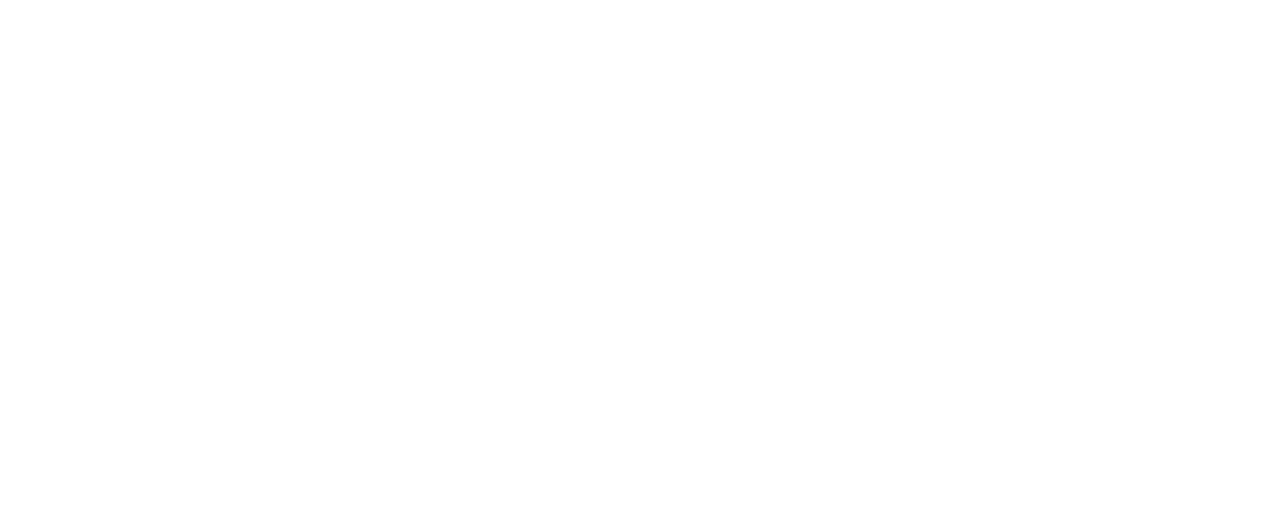
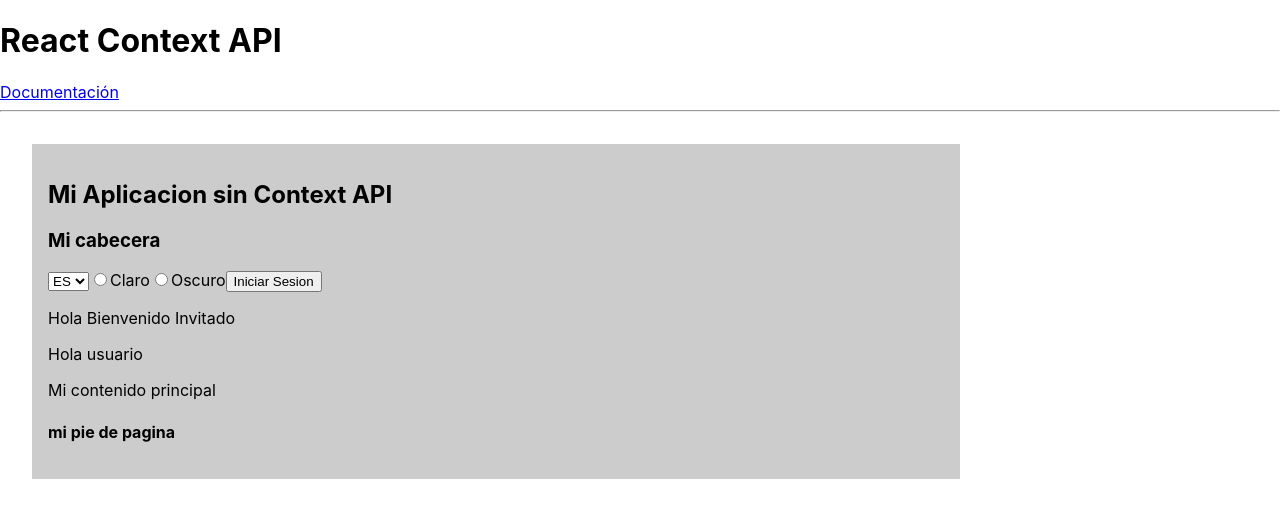
Before and after one commit to thedraxx/React-Context, a React (Create React App) app: page / in a window 1280 px wide. Shown: the top 518 px of the page. Built offline with nearby package versions, Linux system fonts and the light colour scheme.

Commit message:
added dark theme withot context

```diff
--- a/src/App.js
+++ b/src/App.js
@@ -1,8 +1,18 @@
+import { MyPage } from "./Components/MyPage";
 
 function App() {
   return (
     <div>
-
+      <h1>React Context API</h1>
+      <a
+        href="https://es.reactjs.org/docs/context.html"
+        target="_blank"
+        rel="noreferrer"
+      >
+        Documentación
+      </a>
+      <hr />
+      <MyPage />
     </div>
   );
 }
--- /dev/null
+++ b/src/Components/Footer.jsx
@@ -0,0 +1,9 @@
+import React from 'react'
+
+export const Footer = ({theme}) => {
+  return (
+    <footer className={theme}>
+    <h4>mi pie de pagina</h4>
+  </footer>
+  )
+}
--- /dev/null
+++ b/src/Components/Header.jsx
@@ -0,0 +1,31 @@
+import React from "react";
+
+export const Header = ({ theme, handleTheme }) => {
+  return (
+    <header className={theme}>
+      <h2>Mi Aplicacion sin Context API</h2>
+      <h3>Mi cabecera</h3>
+      <select name="language">
+        <option value="es">ES</option>
+        <option value="en">EN</option>
+      </select>
+      <input
+        type="radio"
+        name="theme"
+        id="light"
+        onClick={handleTheme}
+        value="light"
+      />
+      <label htmlFor="light">Claro</label>
+      <input
+        type="radio"
+        name="theme"
+        id="dark"
+        onClick={handleTheme}
+        value="dark"
+      />
+      <label htmlFor="dark">Oscuro</label>
+      <button>Iniciar Sesion</button>
+    </header>
+  );
+};
--- /dev/null
+++ b/src/Components/Main.jsx
@@ -0,0 +1,11 @@
+import React from "react";
+
+export const Main = ({theme}) => {
+  return (
+    <main className={theme}>
+      <p>Hola Bienvenido Invitado</p>
+      <p>Hola usuario</p>
+      <p>Mi contenido principal</p>
+    </main>
+  );
+};
--- /dev/null
+++ b/src/Components/MyPage.jsx
@@ -0,0 +1,27 @@
+import React from "react";
+import { useState } from "react";
+import { Footer } from "./Footer";
+import { Header } from "./Header";
+import { Main } from "./Main";
+
+const initialTheme = "light";
+
+export const MyPage = () => {
+  const [theme, setTheme] = useState(initialTheme);
+
+  const handleTheme = (e) => {
+    if (e.target.value === "light") {
+      setTheme("light");
+    } else {
+      setTheme("dark");
+    }
+  };
+
+  return (
+    <div className="my-page">
+      <Header theme={theme} handleTheme={handleTheme} />
+      <Main theme={theme} />
+      <Footer theme={theme} />
+    </div>
+  );
+};
--- a/src/index.css
+++ b/src/index.css
@@ -7,7 +7,16 @@
   -moz-osx-font-smoothing: grayscale;
 }
 
-code {
-  font-family: source-code-pro, Menlo, Monaco, Consolas, 'Courier New',
-    monospace;
+
+.my-page{
+  margin: 2rem;
+  padding: 1rem;
+  width: 70%;
+  background-color: #CCC;
 }
+
+.dark{
+  background-color: #fff;
+  filter: invert(1);
+  -webkit-filter: invert(1);
+}
```
